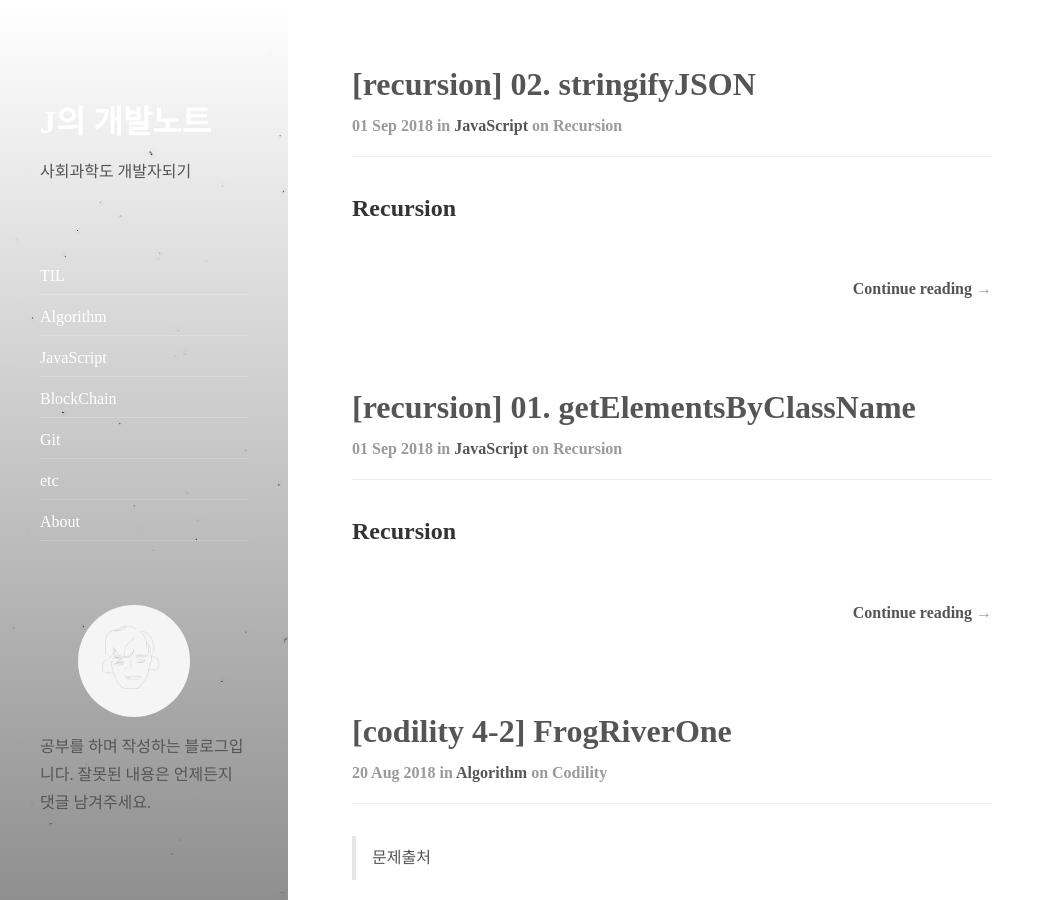
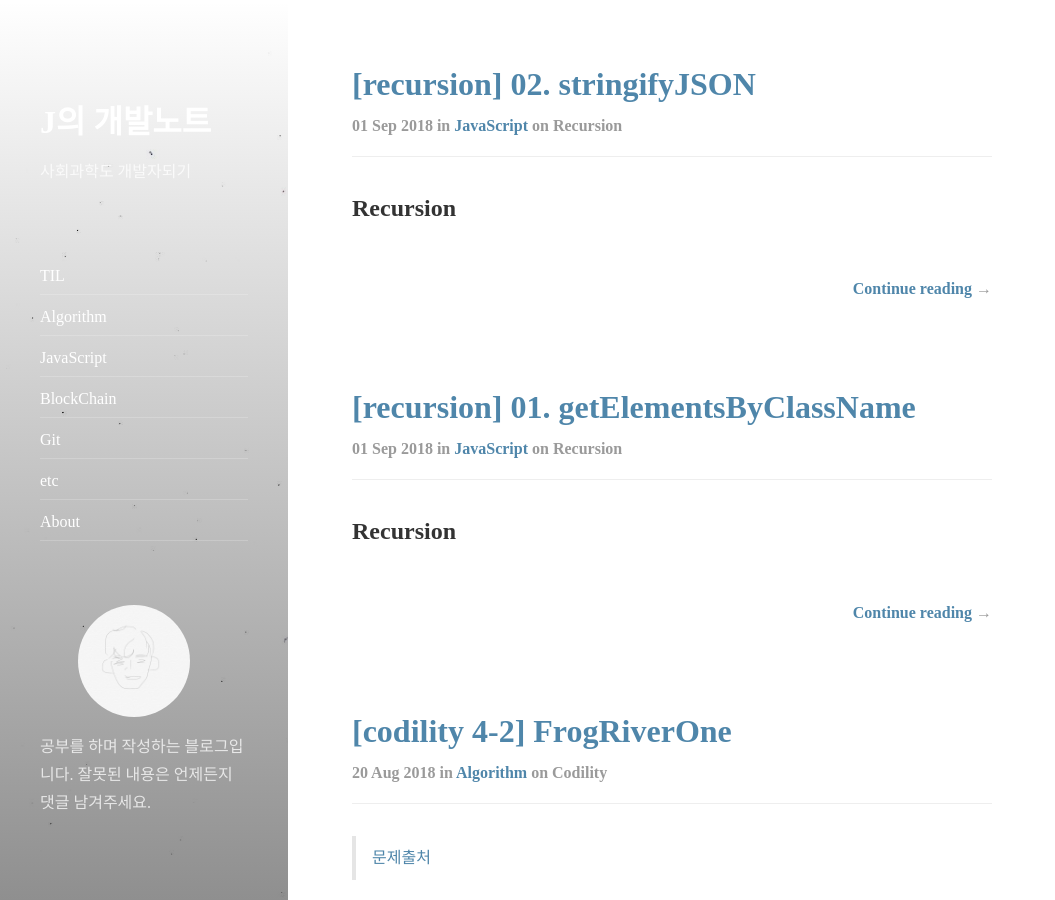
Before and after one commit to JaeWC/JaeWC.github.io, a Jekyll site: the page built from index.html, in a window 1280 px wide and 900 px high. Shown: the whole window, without its empty margins (0-1055 px from the left). Built offline with Jekyll 4.4.1, drawn with Linux system fonts in a browser that asks for light colours; nearby versions of some CDN libraries; the list of posts is cut into pages by our own code.

Commit message:
fix style

```diff
--- a/_includes/page-style.html
+++ b/_includes/page-style.html
@@ -1,7 +1,7 @@
 <style id="_pageStyle">
 {% capture page_style %}
   .content a {
-    color: #555555;
+    color: {{ color }};
     border-color: fade-out({{ color }}, 0.8);
   }
 
--- a/_includes/sidebar.html
+++ b/_includes/sidebar.html
@@ -1,7 +1,7 @@
 <div id="_yDrawer">
   <div id="_sidebar" class="sidebar">
     <div class="sidebar-bg" style="background-color:{{ color }};background-image:url({{ image }})"></div>
-    <header class="sidebar-sticky" role="banner" style="color:#555555">
+    <header class="sidebar-sticky" role="banner">
       <br/>
       <div class="sidebar-about">
         <h1><a id="_title" href="{{ '/' | relative_url }}">{{ site.title }}</a></h1>
--- a/assets/css/hydejack.css
+++ b/assets/css/hydejack.css
@@ -35,12 +35,6 @@
   .only-mobile {
     display:none;
   }
-}
-
-.bottom-ad {
-  text-align: center;
-  width:100%;
-  height:300px;
 }
 
 .head-image{
```
